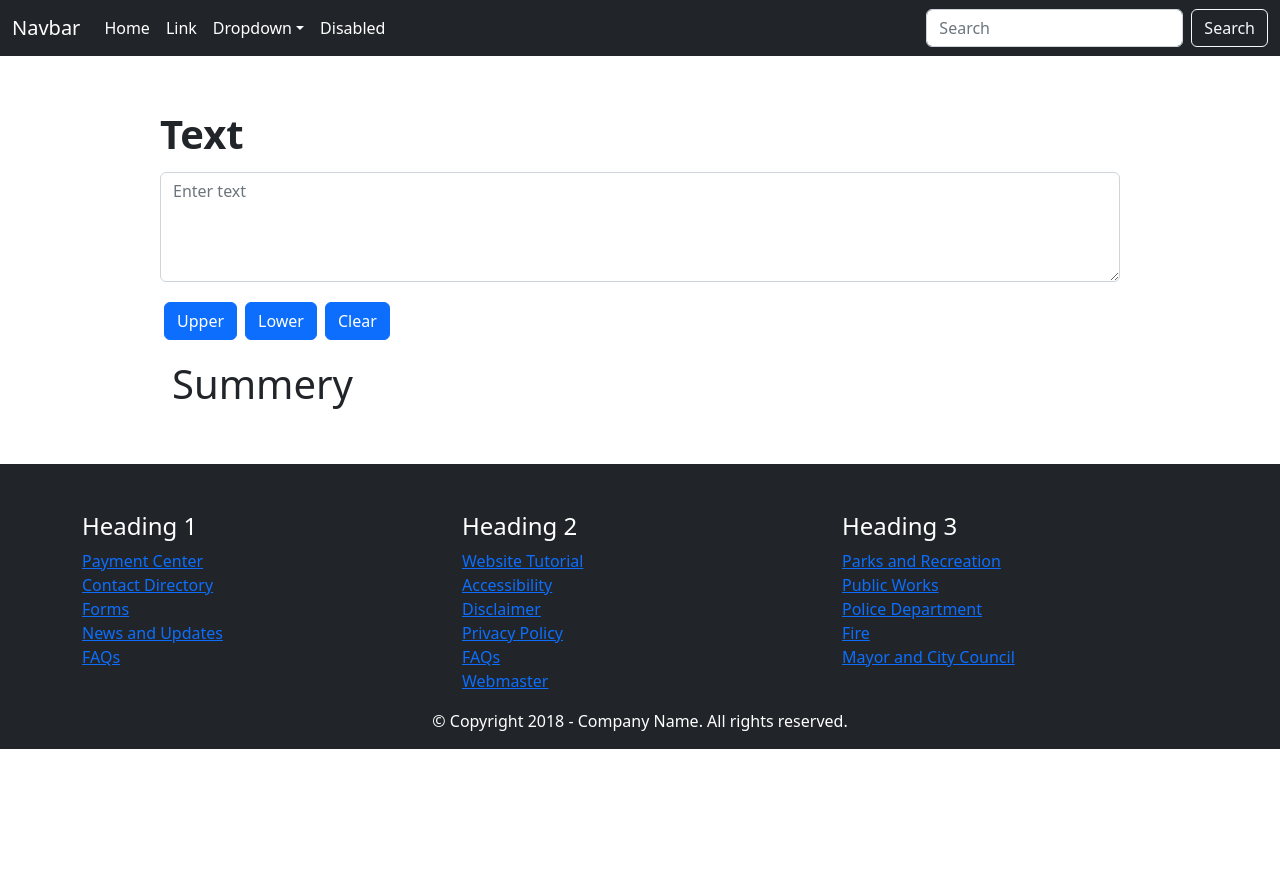
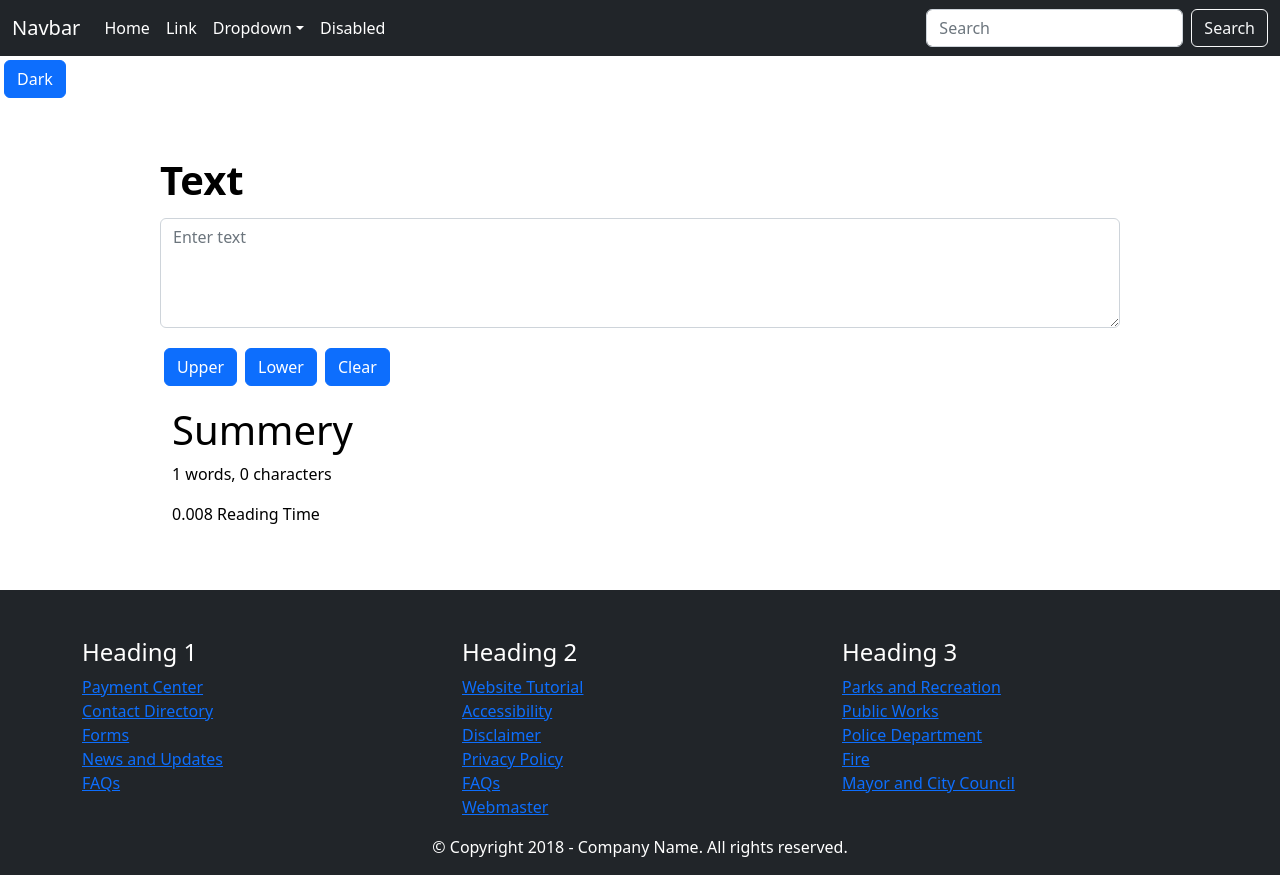
Before and after one commit to aryankakadiya81/My_Project, a React (Vite) app: page / in a window 1280 px wide. Before the commit the page ends 800 px from the top, so only its background shows below. Built offline with nearby package versions, Linux system fonts and the light colour scheme.

Commit message:
DarkMode Added In app

```diff
--- a/src/Components/card.jsx
+++ b/src/Components/card.jsx
@@ -8,11 +8,35 @@ import React, { useState } from 'react';
 
 function Texts(Props) {
 
-    // use state hooks
-    const [text, settext] = useState("");
+    const [style, setStyle] = useState({
+        backgroundColor: "white",
+        color: "black"
+    })
+    const [btnText, setBtnText] = useState("Dark")
+
+    function darkMode() {
+
+        if (style.color == 'white') {
+            setStyle({
+                backgroundColor: "white",
+                color: "black"
+            })
+            setBtnText("Dark")
+        }
+        else{
+            setStyle({
+                backgroundColor: "black",
+                color: "white"
+            })
+            setBtnText("Light")
+
+        }
+    }
 
 
-    // button function
+
+
+    const [text, settext] = useState("");
     function TransferUp() {
         let newText = text.toUpperCase();
         settext(newText);
@@ -40,7 +64,8 @@ function Texts(Props) {
     return (
 
         <>
-            <div className="my-5 d-flex justify-content-center">
+            <div><button className="btn btn-primary m-1" onClick={darkMode}>{btnText}</button></div>
+            <div className="my-5 d-flex justify-content-center" style={style}>
                 <div className='w-75'>
                     <div className=''>
                         <label htmlFor="exampleFormControlTextarea1" className="form-label fw-bold fs-1">
@@ -57,8 +82,8 @@ function Texts(Props) {
                     <div className='container'>
                         <h1>Summery</h1>
                         {/* <p>{text.split(" ").length - 1} words, {text.length} characters</p> */}
-                        {/* <p>{text.split(" ").length} words, {text.length} characters</p> */}
-                        {/* <p>{text.split(" ").length * 0.008}</p> */}
+                        <p>{text.split(" ").length} words, {text.length} characters</p>
+                        <p>{text.split(" ").length * 0.008} Reading Time</p>
                     </div>
                 </div>
             </div>
```
